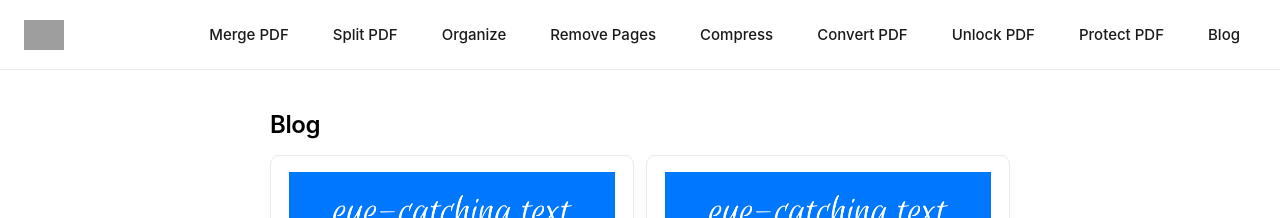
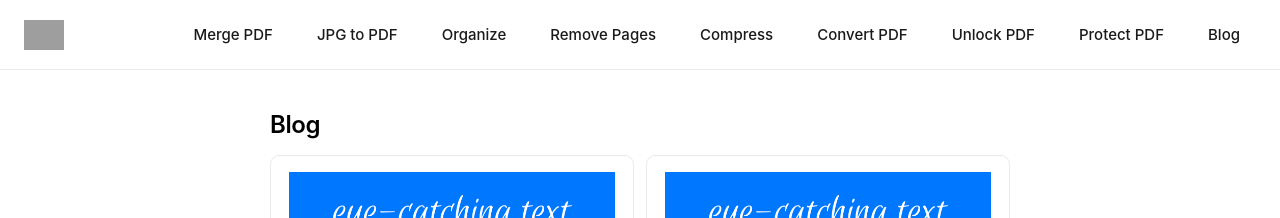
Before and after one commit to rforrupesh/pdf, a Jekyll site: the page built from blog/index.html, in a window 1280 px wide. Shown: the top 218 px of the page. Built offline with Jekyll 4.4.1, drawn with Linux system fonts in a browser that asks for light colours; grey boxes are pictures that could not be loaded.

Commit message:
Update navbar.html

```diff
--- a/_includes/navbar.html
+++ b/_includes/navbar.html
@@ -9,7 +9,7 @@
   <div class="menu" id="menu">
 
     <a href="https://rforrupesh.github.io/pdf/merge/">Merge PDF</a>
-    <a href="https://rforrupesh.github.io/pdf/split/">Split PDF</a>
+    <a href="https://rforrupesh.github.io/pdf/jpg-to-pdf/">JPG to PDF</a>
     <a href="#">Organize</a>
     <a href="#">Remove Pages</a>
     <a href="#">Compress</a>
```
